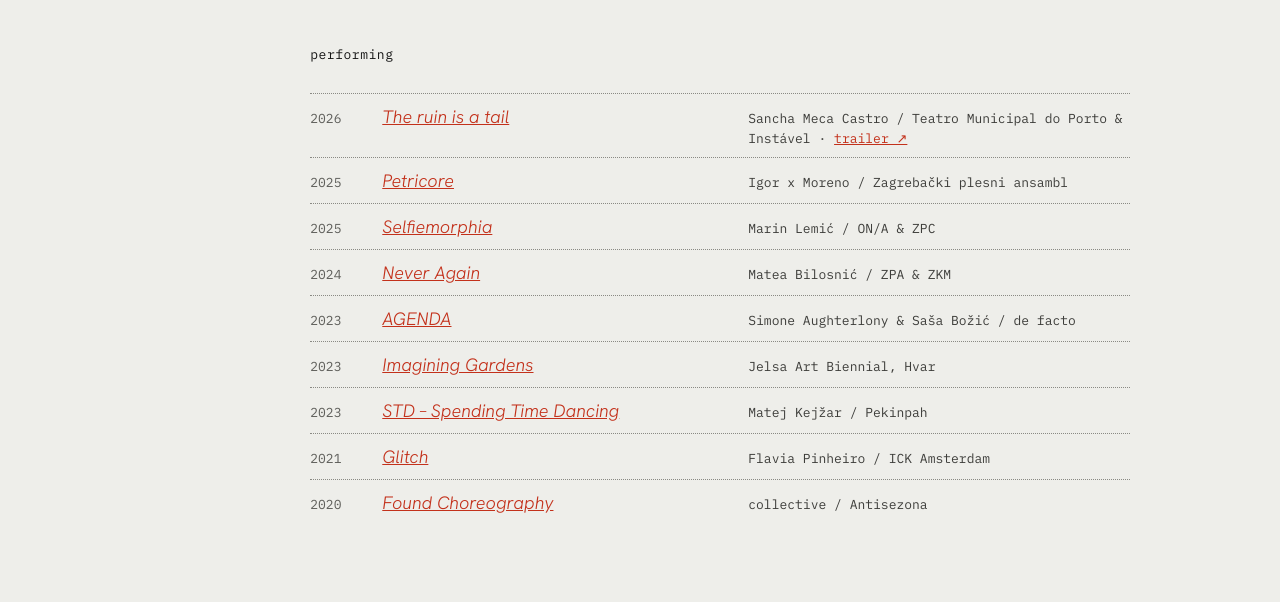
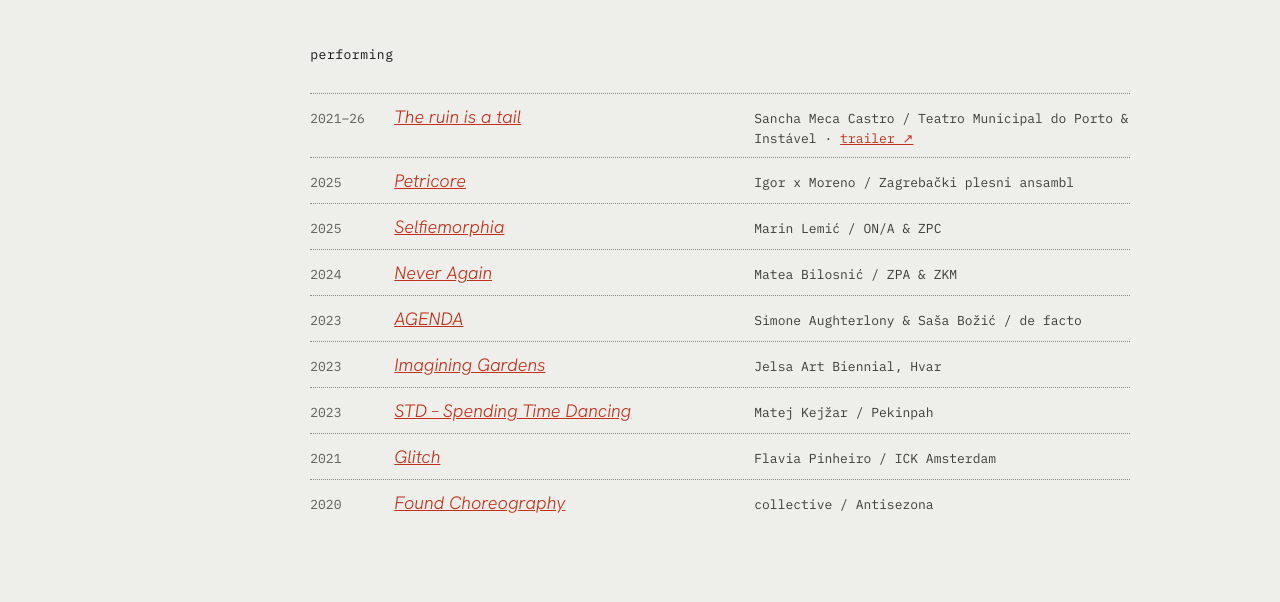
Before and after one commit to ariansajina/dora, a Jekyll site: the page built from works.html, in a window 1280 px wide. Shown: the part 1020-1622 px from the top of the page. Built offline with Jekyll 4.4.1, drawn with Linux system fonts in a browser that asks for light colours.

Commit message:
The ruin is a tail: 2021–26; widen performing year column
Co-Authored-By: Claude Opus 5.5 <noreply@anthropic.com>
Claude-Session: https://claude.ai/code/session_01T3oV2CMKDLfVpFAnssWYau

```diff
--- a/_data/works.yml
+++ b/_data/works.yml
@@ -8,7 +8,7 @@ own:
   - { year: "2018–20", sort: 2020, title: "Life is GREJP", kind: "audio-visual installation / performance", page: life-is-grejp }
 
 performing:
-  - { year: "2026", title: "The ruin is a tail", by: "Sancha Meca Castro / Teatro Municipal do Porto & Instável", url: "https://www.teatromunicipaldoporto.pt/en/programa/sancha-meca-castro-the-ruin-is-a-tail/", trailer: "https://vimeo.com/1199728317" }
+  - { year: "2021–26", title: "The ruin is a tail", by: "Sancha Meca Castro / Teatro Municipal do Porto & Instável", url: "https://www.teatromunicipaldoporto.pt/en/programa/sancha-meca-castro-the-ruin-is-a-tail/", trailer: "https://vimeo.com/1199728317" }
   - { year: "2025", title: "Petricore", by: "Igor x Moreno / Zagrebački plesni ansambl", url: "https://www.zagrebackiplesniansambl.hr/hr/predstava/petricore.html" }
   - { year: "2025", title: "Selfiemorphia", by: "Marin Lemić / ON/A & ZPC", url: "https://zagrebackiplesnicentar.hr/predstava/selfiemorphia/" }
   - { year: "2024", title: "Never Again", by: "Matea Bilosnić / ZPA & ZKM", url: "https://www.zagrebackiplesniansambl.hr/hr/predstava/never-again.html" }
--- a/assets/css/site.css
+++ b/assets/css/site.css
@@ -210,7 +210,7 @@ a:hover { color: var(--hover); }
   font-size: 13px;
   line-height: 1.5;
 }
-.perf-row .year { flex: 0 0 48px; color: var(--muted); }
+.perf-row .year { flex: 0 0 60px; color: var(--muted); }
 .perf-row .title {
   flex: 1 1 260px;
   font-family: var(--sans);
```
